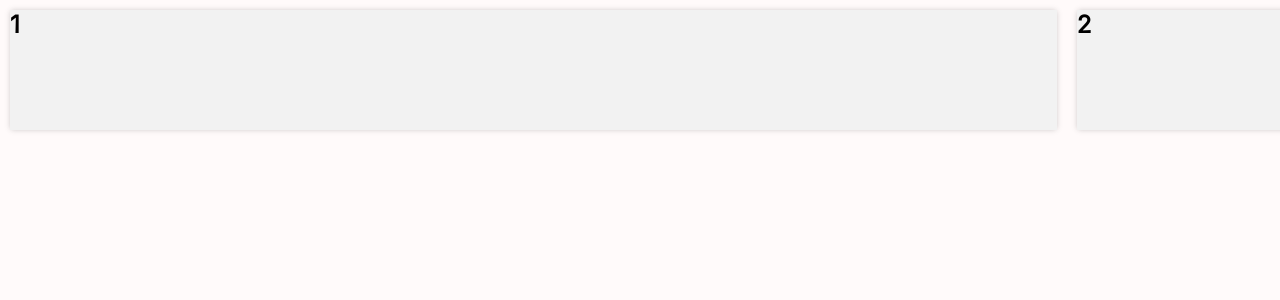
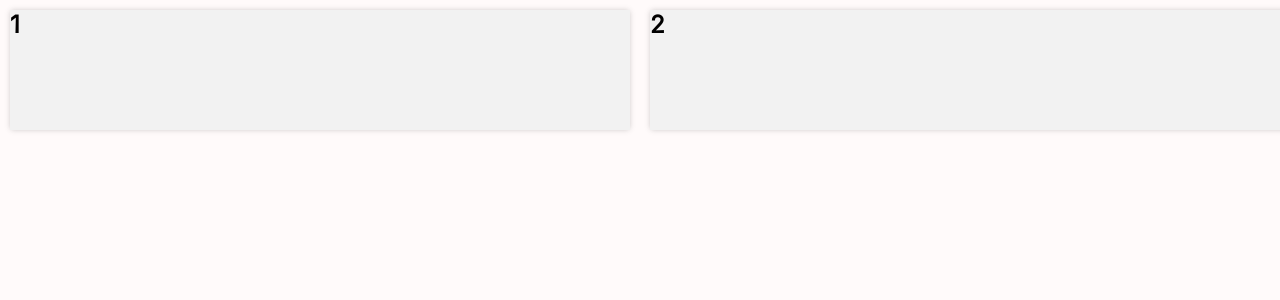
Before and after one commit to romyi/notebook, a React (Vite) app: page / in a window 1280 px wide. Shown: the top 300 px of the page. Built offline with nearby package versions, Linux system fonts and the light colour scheme.

Commit message:
scaling now on childs level

```diff
--- a/src/pages/dashboard/Carous.styled.ts
+++ b/src/pages/dashboard/Carous.styled.ts
@@ -1,4 +1,5 @@
-import styled from "@emotion/styled";
+import styled, { StyledComponent } from "@emotion/styled";
+import { ReactElement } from "react";
 
 interface IHolder {
     delta?: number
@@ -23,7 +24,7 @@ export const CarouselBlock = styled.div`
     flex-basis: ${(props: ICarouselBlock) => props.cards ? 100 / props.cards : 100}%;
 `;
 
-export const CarouselPod = styled.div`
+export const CarouselPod = styled.div<{scale?: number}>`
     height: 120px;
     margin: 10px;
     background-color: #f2f2f2;;
--- a/src/pages/dashboard/Carous.tsx
+++ b/src/pages/dashboard/Carous.tsx
@@ -1,9 +1,10 @@
-import React, { ReactNode, useEffect, useMemo, useReducer, useRef, useState } from 'react'
+import React, { ReactElement, ReactNode, useEffect, useMemo, useReducer, useRef, useState } from 'react'
 import { useSwipeable } from 'react-swipeable';
 import { CarouselBlock, CarouselHolder } from './Carous.styled'
+
+
 interface ICarous {
-  children: ReactNode[],
-  cards?: number[],
+  children: ReactElement<{scale?: number}>[],
   continious?: boolean
 }
 
@@ -28,12 +29,18 @@ const buildCarouselReducer = (total: number, cards: number[]) => (state: any, ac
   }
 }
 
-const Carous = ({children, cards, continious}: ICarous) => {
-  const wrchildren = React.Children.map(children, (child, ix) => <CarouselBlock cards={cards ? cards[ix] : 1.3}>{child}</CarouselBlock>);
+const Carous = ({children, continious}: ICarous) => {
+  let reducerarr: number[] = [];
+  const wrchildren = React.Children.map(children, (child, ix) => {
+    reducerarr.push(child.props.scale ?? 1.3)
+    return (
+      <CarouselBlock cards={child.props.scale ?? 1.3}>{child}</CarouselBlock>
+    )
+});
   const [scaledd, setscaledd] = useState(0);
   const [prev, setprev] = useState(0);
   let d = 80
-  const carouselReducer = useMemo(() => buildCarouselReducer(React.Children.count(children), cards ?? Array(children.length).fill(1.3)), []);
+  const carouselReducer = useMemo(() => buildCarouselReducer(React.Children.count(children), reducerarr), []);
   const [state, dispatch] = useReducer(carouselReducer, {delta: 0, ix: 0})
   useEffect(() => {
     if (scaledd < 0) {
--- a/src/pages/dashboard/Dashboard.tsx
+++ b/src/pages/dashboard/Dashboard.tsx
@@ -5,11 +5,11 @@ import { CarouselPod } from './Carous.styled'
 const Dashboard = () => {
   return (
     <Mobile>
-      <Carous continious cards={[1.2, 1.5, 1, 2, 2.3, 2.3, 1.2]}>
-        <CarouselPod><h2>1</h2></CarouselPod>
+      <Carous continious>
+        <CarouselPod scale={2}><h2>1</h2></CarouselPod>
         <CarouselPod><h2>2</h2></CarouselPod>
         <CarouselPod><h2>3</h2></CarouselPod>
-        <CarouselPod><h2>4</h2></CarouselPod>
+        <CarouselPod scale={2}><h2>4</h2></CarouselPod>
         <CarouselPod><h2>5</h2></CarouselPod>
         <CarouselPod><h1>6</h1></CarouselPod>
       </Carous>
```
